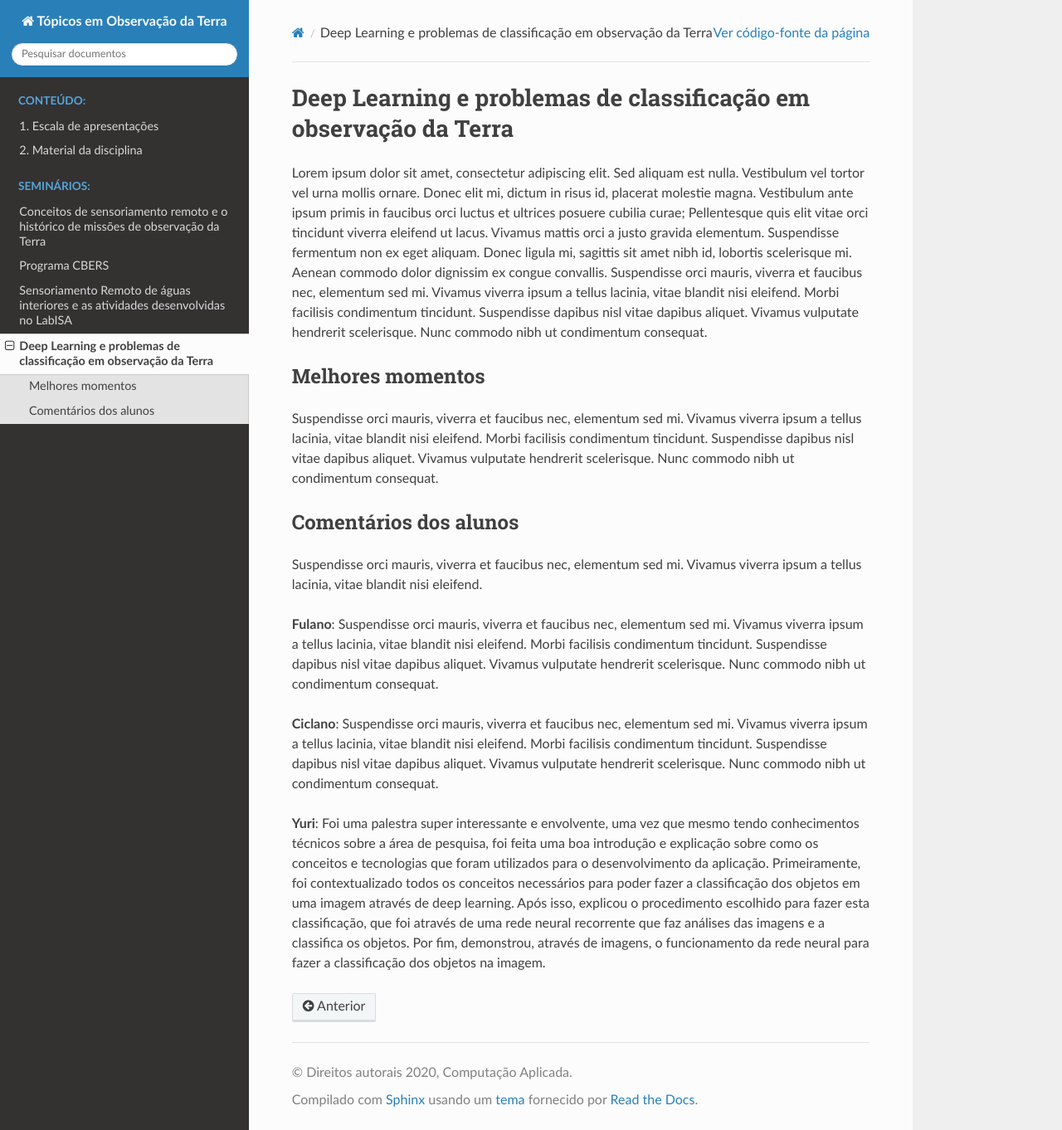
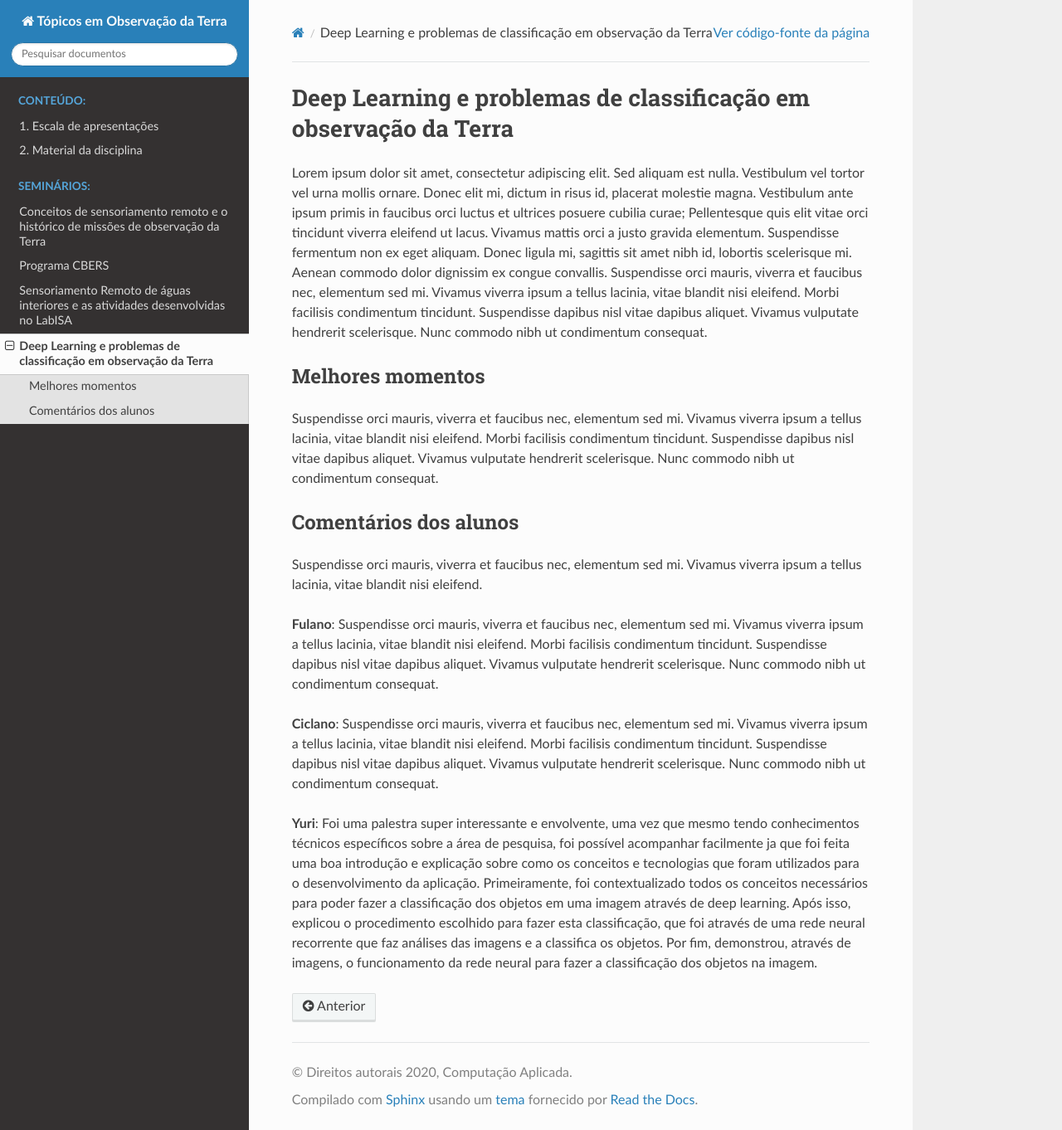
Before and after one commit to CAP-378/cap-378-site, a Sphinx documentation site: the page built from source/seminarios/thales.rst, in a window 1280 px wide and 1362 px high. Shown: the whole window at 83% size. Built offline with Sphinx 7.4.7 and the Read the Docs theme 2.0.0, drawn with Linux system fonts in a browser that asks for light colours.

Commit message:
Update thales.rst

```diff
--- a/source/seminarios/thales.rst
+++ b/source/seminarios/thales.rst
@@ -17,4 +17,4 @@
 
 **Ciclano**: Suspendisse orci mauris, viverra et faucibus nec, elementum sed mi. Vivamus viverra ipsum a tellus lacinia, vitae blandit nisi eleifend. Morbi facilisis condimentum tincidunt. Suspendisse dapibus nisl vitae dapibus aliquet. Vivamus vulputate hendrerit scelerisque. Nunc commodo nibh ut condimentum consequat.
 
-**Yuri**: Foi uma palestra super interessante e envolvente, uma vez que mesmo tendo conhecimentos técnicos sobre a área de pesquisa, foi feita uma boa introdução e explicação sobre como os conceitos e tecnologias que foram utilizados para o desenvolvimento da aplicação. Primeiramente, foi contextualizado todos os conceitos necessários para poder fazer a classificação dos objetos em uma imagem através de deep learning.  Após isso, explicou o procedimento escolhido para fazer esta classificação, que foi através de  uma rede neural recorrente que faz análises das imagens e a classifica os objetos.  Por fim, demonstrou, através de imagens, o funcionamento da rede neural para fazer a classificação dos objetos na imagem.
+**Yuri**: Foi uma palestra super interessante e envolvente, uma vez que mesmo tendo conhecimentos técnicos específicos sobre a área de pesquisa, foi possível acompanhar facilmente ja que foi feita uma boa introdução e explicação sobre como os conceitos e tecnologias que foram utilizados para o desenvolvimento da aplicação. Primeiramente, foi contextualizado todos os conceitos necessários para poder fazer a classificação dos objetos em uma imagem através de deep learning.  Após isso, explicou o procedimento escolhido para fazer esta classificação, que foi através de  uma rede neural recorrente que faz análises das imagens e a classifica os objetos.  Por fim, demonstrou, através de imagens, o funcionamento da rede neural para fazer a classificação dos objetos na imagem.
```
